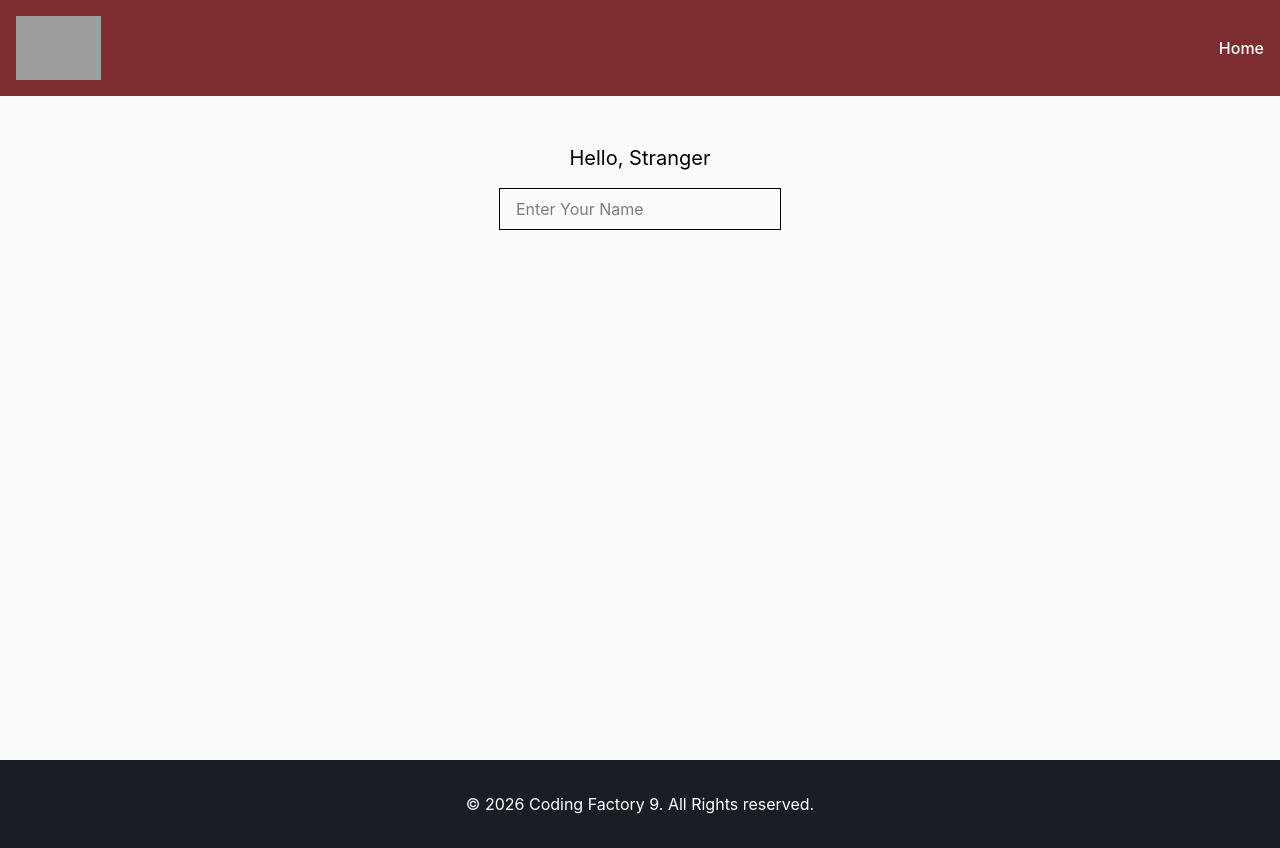
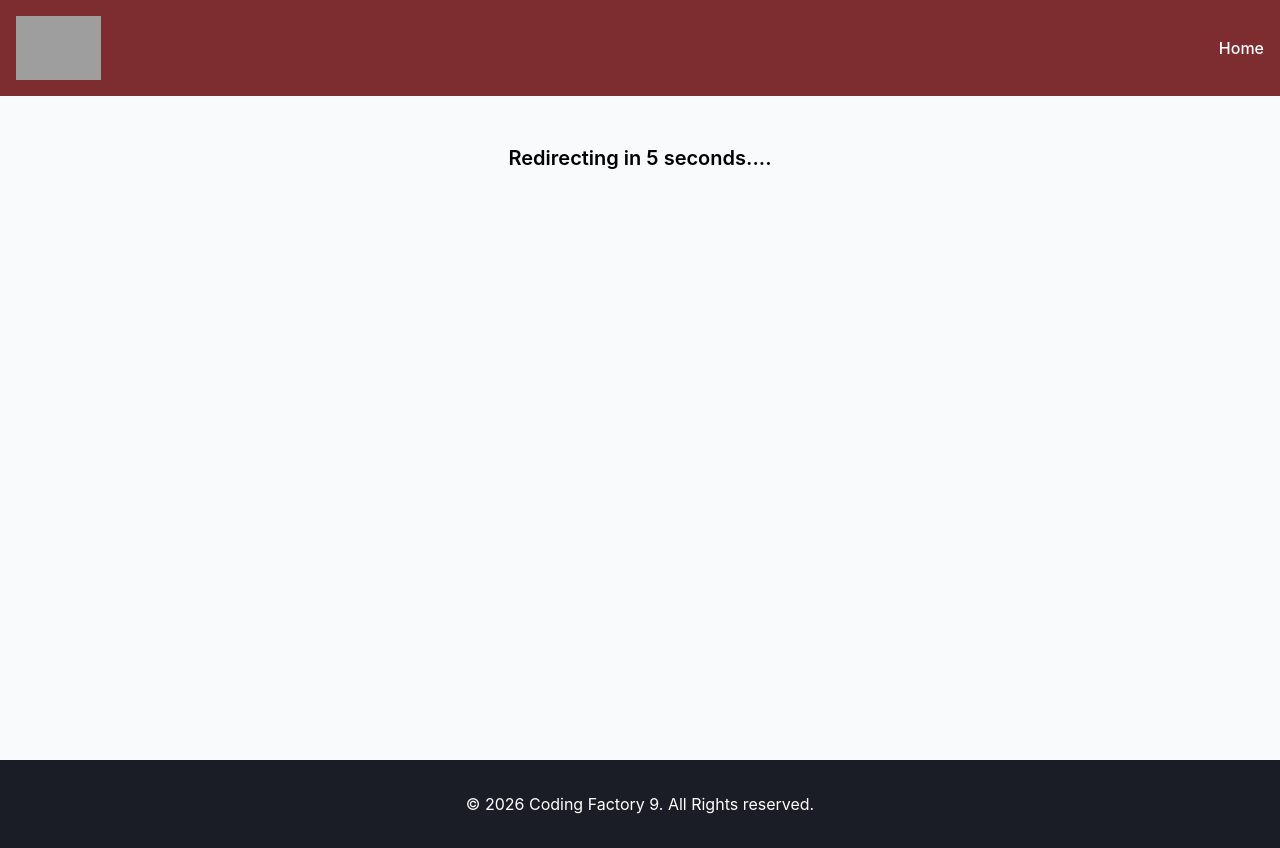
Before and after one commit to Nev3rM1nd3/cf9-react-app, a React (Vite) app: page /example in a window 1280 px wide. Built offline with nearby package versions, Linux system fonts and the light colour scheme; grey boxes are pictures that could not be loaded.

Commit message:
feat: add AutoDirect component using useNavigate and useEffect

```diff
--- a/src/App.tsx
+++ b/src/App.tsx
@@ -9,7 +9,8 @@
 // import NameChanger from "./components/LessonFive/NameChanger.tsx";
 // import CounterWithCustomHook from "./components/LessonFive/CounterWithCustomHook.tsx";
 // import {useEffect} from "react";
-import NameChangerWithTitle from "./components/LessonFive/NameChangerWithTitle.tsx";
+// import NameChangerWithTitle from "./components/LessonFive/NameChangerWithTitle.tsx";
+import AutoRedirect from "./components/LessonSix/AutoRedirect.tsx";
 // import Counter from "./components/LessonFour/Counter.tsx";
 // import ClassCounter from "./components/LessonFour/ClassCounter.tsx";
 
@@ -110,13 +111,21 @@
       {/*</Layout>*/}
 
       {/*LESSON FIVE*/}
-      <Layout addClasses="bg-gray-50">
-        {/*<NameChanger/>*/}
-        {/*<CounterWithCustomHook/>*/}
-        <NameChangerWithTitle/>
-      </Layout>
-    </>
-  )
+    {/*  <Layout addClasses="bg-gray-50">*/}
+    {/*    /!*<NameChanger/>*!/*/}
+    {/*    /!*<CounterWithCustomHook/>*!/*/}
+    {/*    <NameChangerWithTitle/>*/}
+    {/*  </Layout>*/}
+    {/*</>*/}
+
+    {/*LESSON SIX*/}
+    <Layout addClasses="bg-gray-50">
+      <AutoRedirect/>
+    </Layout>
+  </>
+
+
+)
 }
 
 export default App
--- /dev/null
+++ b/src/components/LessonSix/AutoRedirect.tsx
@@ -0,0 +1,27 @@
+import {useEffect} from "react";
+import {useNavigate} from "react-router";
+
+const AutoRedirect = () => {
+  const navigate = useNavigate();
+
+  useEffect(() => {
+
+    // SETUP FUNCTION
+    const timer = setTimeout(() => {
+      navigate("/example")
+    }, 5000)
+
+    // CLEANUP
+    return () => clearTimeout(timer)
+
+  },[])
+
+  return (
+    <>
+      <h1 className="text-center text-xl font-semibold mb-4">
+        Redirecting in 5 seconds....
+      </h1>
+    </>
+  )
+};
+export default AutoRedirect;
```
